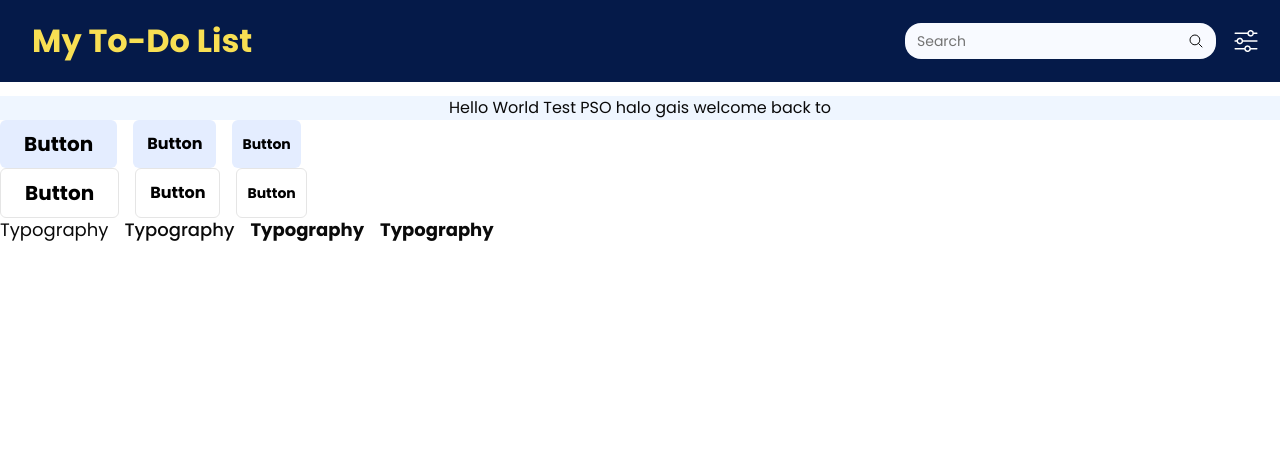
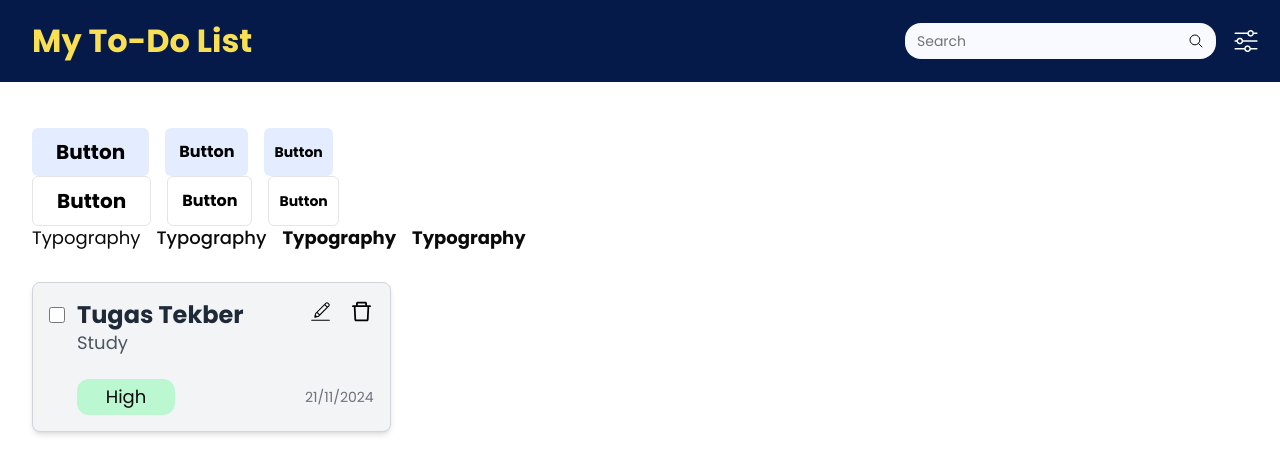
Before and after one commit to jhoniananta/todo-apps-devops, a React (Vite) app: page / in a window 1280 px wide. Shown: the top 474 px of the page. Built offline with nearby package versions, Linux system fonts and the light colour scheme.

Commit message:
feat: add card for todo things

```diff
--- a/index.html
+++ b/index.html
@@ -2,9 +2,9 @@
 <html lang="en">
   <head>
     <meta charset="UTF-8" />
-    <link rel="icon" type="image/svg+xml" href="/vite.svg" />
+    <link rel="icon" type="image/svg+xml" href="/todolist.png" />
     <meta name="viewport" content="width=device-width, initial-scale=1.0" />
-    <title>Vite + React + TS</title>
+    <title>Todo Apps</title>
   </head>
   <body class="font-poppins">
     <div id="root"></div>
--- a/src/App.tsx
+++ b/src/App.tsx
@@ -1,23 +1,21 @@
-import { BrowserRouter as Router, Routes, Route } from "react-router-dom";
-import Button from "./components/Button";
-import Typography from "./components/Typography";
-import AddScreen from "./screens/AddScreen";
-import "./styles/style.css";
-import Layout from "./Layout";
+import { BrowserRouter as Router, Routes, Route } from 'react-router-dom';
+import TodoCard from './components/card-todo/TodoCard';
+import Button from './components/Button';
+import Typography from './components/Typography';
+import AddScreen from './screens/AddScreen';
+import './styles/style.css';
+import Layout from './Layout';
 
 function App() {
   return (
     <Router>
-      <div className="flex flex-col gap-4">
+      <div className="flex flex-col gap-8">
         <Routes>
           <Route
             path="/"
             element={
               <Layout withNavbar withSearch childNav="My To-Do List">
-                <div>
-                  <h1 className="text-center bg-blue-50">
-                    Hello World Test PSO halo gais welcome back to
-                  </h1>
+                <div className='p-8'>
                   <div className="flex flex-wrap gap-4">
                     <Button variant="primary" size="lg">
                       Button
@@ -54,6 +52,15 @@ function App() {
                       Typography
                     </Typography>
                   </div>
+                  <div className="h-8"></div>
+                  <div className="flex flex-wrap gap-4">
+                    <TodoCard
+                      title="Tugas Tekber"
+                      category="Study"
+                      priority="High"
+                      dateCreated="21/11/2024"
+                    />
+                  </div>
                 </div>
               </Layout>
             }
--- /dev/null
+++ b/src/components/card-todo/PriorityBadge.tsx
@@ -0,0 +1,11 @@
+interface PriorityBadgeProps {
+  priority: string;
+}
+
+export function PriorityBadge({ priority }: PriorityBadgeProps) {
+  return (
+    <div className={`p-1 text-lg text-center whitespace-normal rounded-xl w-[98px] ${priority=="high" ? 'bg-red-200': priority=="medium"? 'bg-yellow-200': 'bg-green-200'}`}>
+      {priority}
+    </div>
+  );
+}
--- /dev/null
+++ b/src/components/card-todo/TodoCard.tsx
@@ -0,0 +1,57 @@
+import * as React from 'react';
+import Typography from '../Typography';
+import { PriorityBadge } from './PriorityBadge';
+import { CiEdit } from "react-icons/ci";
+import { AiOutlineDelete } from "react-icons/ai";
+
+interface TodoCardProps {
+  title: string;
+  category: string;
+  priority: string;
+  dateCreated: string;
+}
+
+const TodoCard: React.FC<TodoCardProps> = ({
+  title,
+  category,
+  priority,
+  dateCreated,
+}) => {
+  const [isCompleted, setIsCompleted] = React.useState(false);
+  const handleCheckboxChange = () => {
+    setIsCompleted(!isCompleted);
+  };
+  return (
+    <div className="max-w-lg p-4 bg-gray-100 border border-gray-300 rounded-lg shadow-md flex gap-3">
+      <input type='checkbox' className='w-4 h-4 mt-2' checked={isCompleted} onChange={handleCheckboxChange}/>
+      <div className='flex flex-col gap-2'>
+        <div className="flex justify-between items-start gap-14">
+          <div>
+            <Typography variant='h6' className="font-semibold text-gray-800">{title}</Typography>
+            <Typography variant='p' className="text-gray-600">{category}</Typography>
+          </div>
+          <div className='flex flex-row gap-2'>
+            <button
+              className="ml-2 text-gray-400 hover:text-gray-600"
+              title="Edit"
+            >
+              <CiEdit size={25} className='text-black'/>
+            </button>
+            <button
+              className="ml-2 text-gray-400 hover:text-gray-600"
+              title="Delete"
+            >
+              <AiOutlineDelete size={25} className='text-black'/>
+            </button>
+          </div>
+        </div>
+        <div className="mt-4 flex justify-between items-center gap-5">
+          <PriorityBadge priority={priority} />
+          <Typography variant='p' className="text-sm text-gray-500">{dateCreated}</Typography>
+        </div>
+      </div>
+    </div>
+  );
+};
+
+export default TodoCard;
```
Also changed, not shown: src/components/TodoCard.tsx (deleted, +0 -42 lines), public/todolist.png (added).
